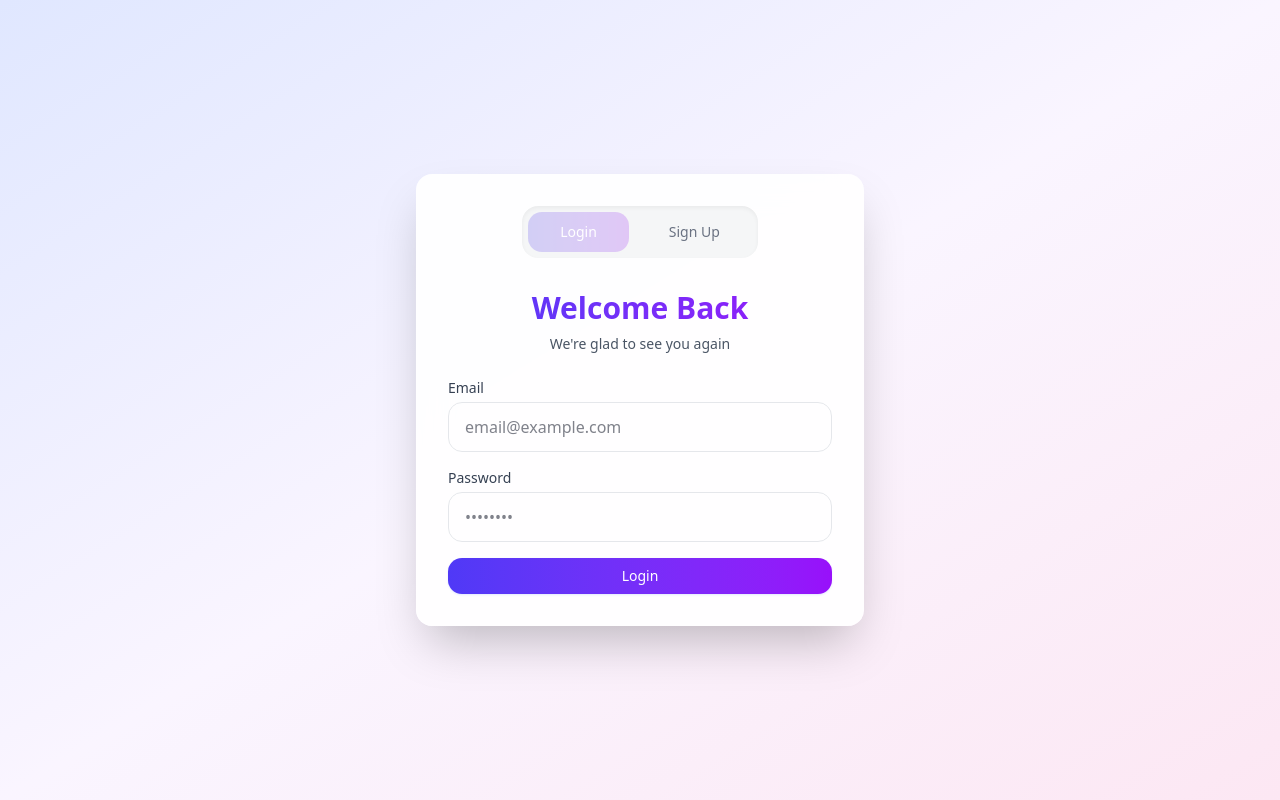
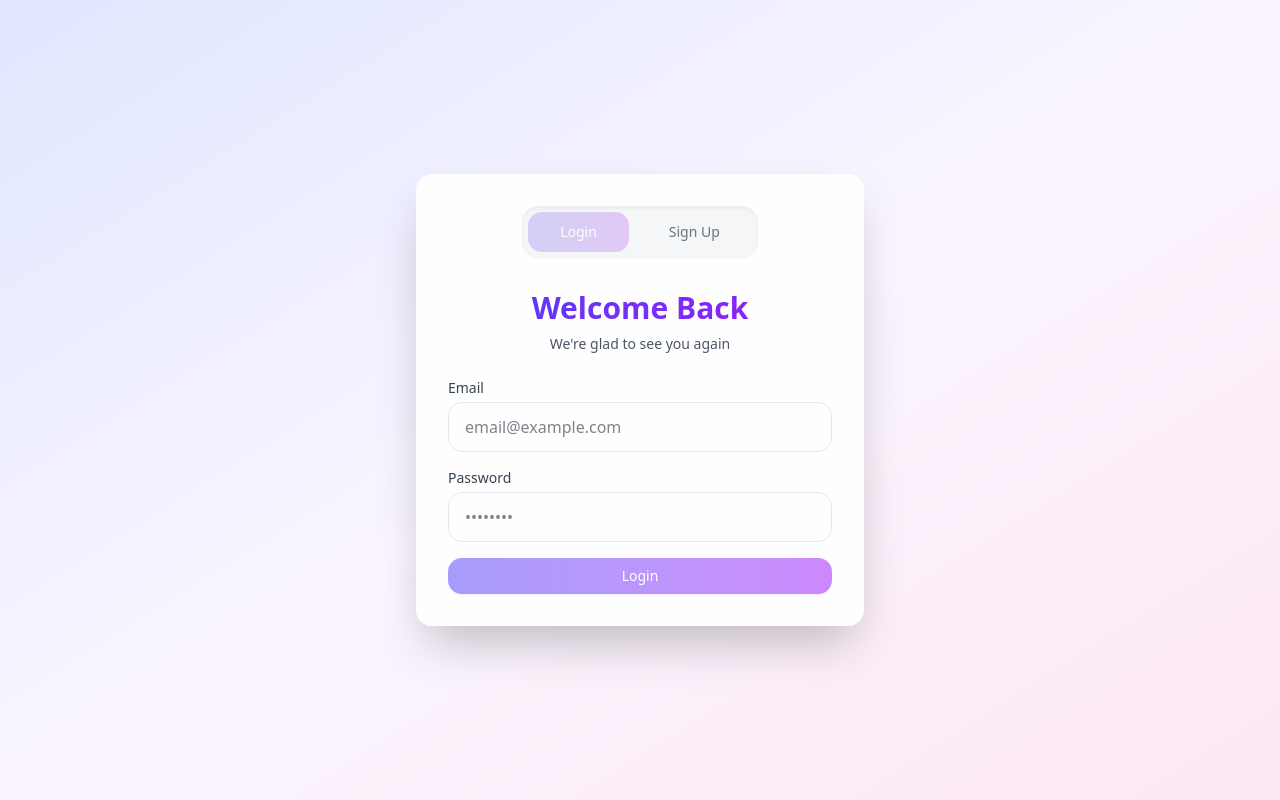
Before and after one commit to Ayushgajera/LMS-Mern-stack, a React (Vite) app in the folder client/: page / in a window 1280 px wide. Built offline with nearby package versions, Linux system fonts and the light colour scheme.

Commit message:
add small logics

```diff
--- a/client/src/pages/Login.jsx
+++ b/client/src/pages/Login.jsx
@@ -14,6 +14,10 @@ const Login = () => {
     email: "",
     password: ""
   })
+  const isFormIncomplete = isLogin
+  ? !loginInput.email || !loginInput.password
+  : !signupInput.name || !signupInput.email || !signupInput.password;
+
 
   const [registerUser, {
     data: registerData,
@@ -156,7 +160,7 @@ const Login = () => {
                 initial="initial"
                 animate="animate"
               >
-                {/* Input fields with enhanced animations */}
+
                 {!isLogin && (
                   <motion.div
                     variants={fadeIn}
@@ -229,6 +233,7 @@ const Login = () => {
                       hover:-translate-y-0.5
                       transition-all duration-200
                       focus:ring-2 focus:ring-offset-2 focus:ring-indigo-500"
+                      disabled={isFormIncomplete || (isLogin ? loginLoading : registerLoading)}
                   >
                     {isLogin ? 'Login ' : 'Create Account'}
                   </Button>
```
